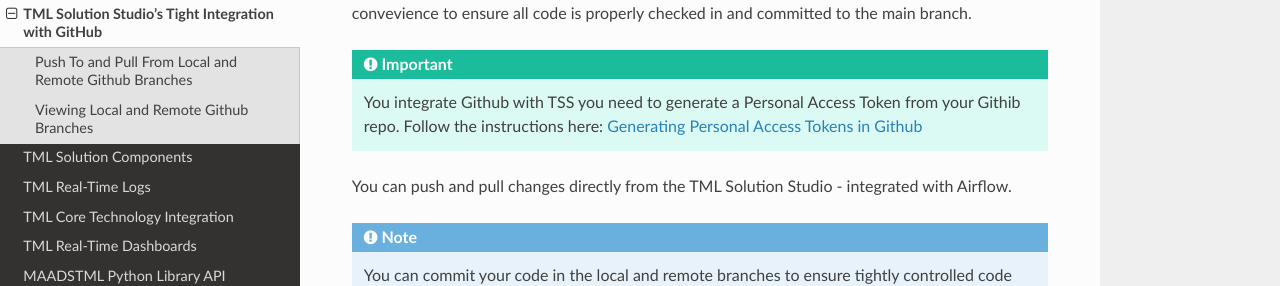
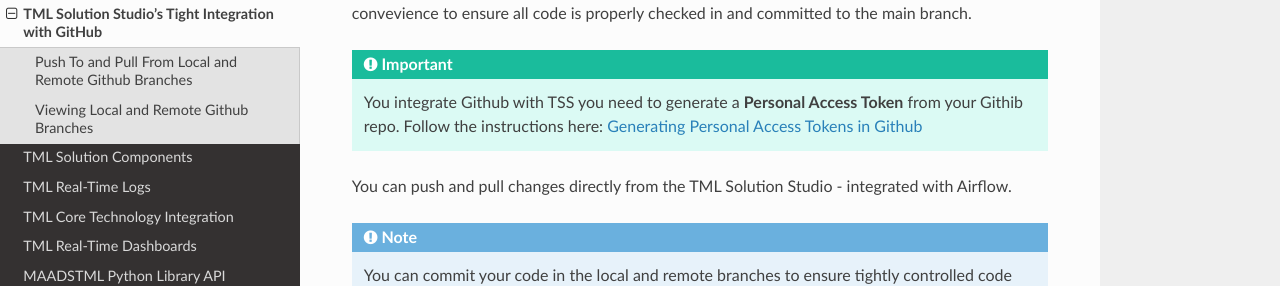
Before and after one commit to smaurice101/readthedocs, a Sphinx documentation site: the page built from docs/source/git.rst, in a window 1280 px wide and 900 px high. Shown: the part 267-553 px from the top of the window. Built offline with Sphinx 7.4.7 and the Read the Docs theme 2.0.0, drawn with Linux system fonts in a browser that asks for light colours.

Commit message:
Update git.rst

```diff
--- a/docs/source/git.rst
+++ b/docs/source/git.rst
@@ -4,7 +4,7 @@
 TML Solution build process is tightly integrated with GitHub to maintain a seamless process of tracking TML solution changes.  The figure below shows this integration.  As TML solution code is updated in Airflow, it can be committed directly from the Airflow UI.  This provides a high-level of convevience to ensure all code is properly checked in and committed to the main branch.
 
 .. important::
-   You integrate Github with TSS you need to generate a Personal Access Token from your Githib repo.  Follow the instructions here: :ref:`Generating Personal
+   You integrate Github with TSS you need to generate a **Personal Access Token** from your Githib repo.  Follow the instructions here: :ref:`Generating Personal
    Access Tokens in Github`
 
 
```
